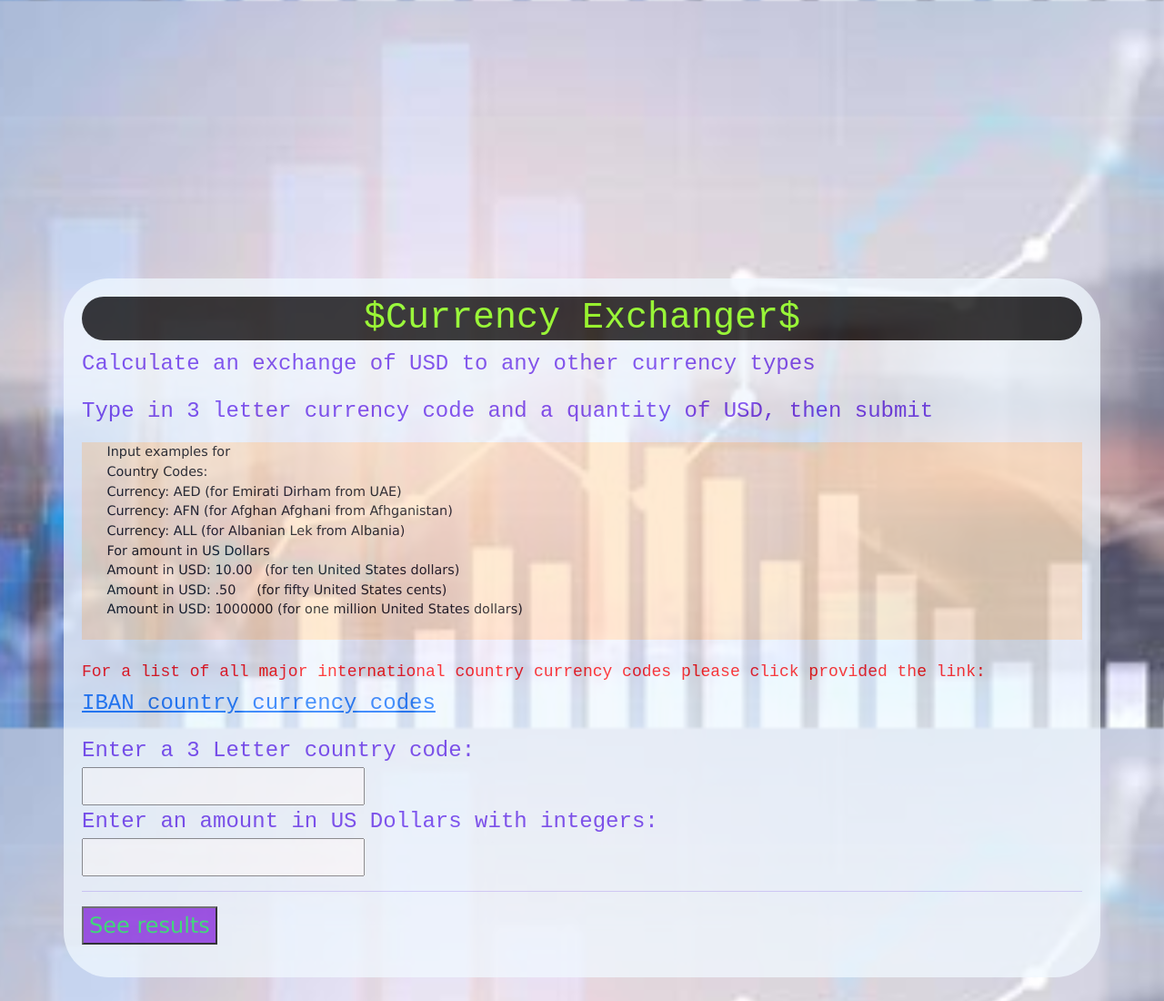
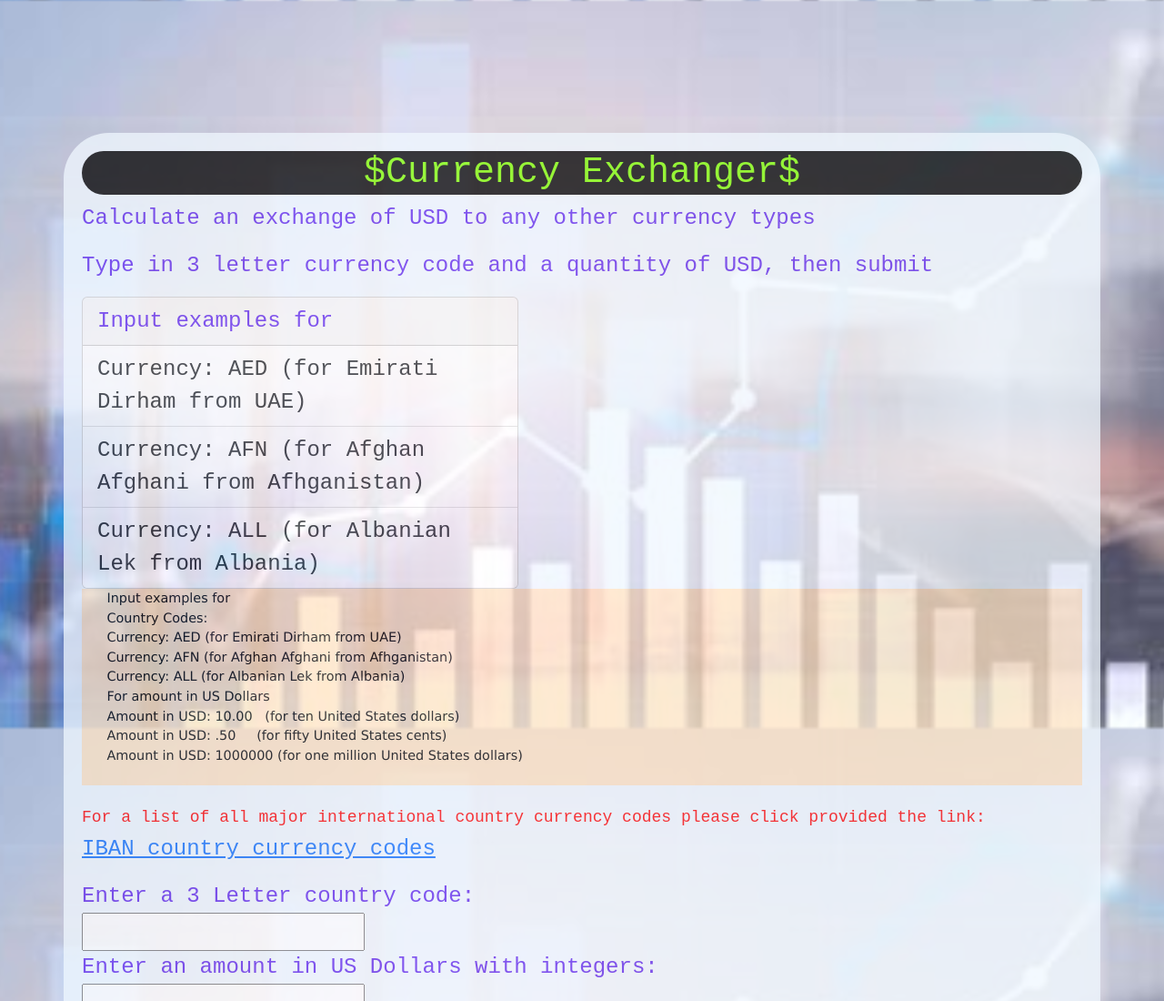
Before and after one commit to ChrisRDavila/currency_exchanger, a website built with webpack: page src/index.html in a window 1280 px wide. Shown: the top 1100 px of the page at 91% size. Built offline with nearby package versions, Linux system fonts and the light colour scheme.

Commit message:
playing around with possible CSS formatting options

```diff
--- a/src/index.html
+++ b/src/index.html
@@ -8,7 +8,16 @@
     <h1>$Currency Exchanger$</h1>
     <p>Calculate an exchange of USD to any other currency types</p>
     <p>Type in 3 letter currency code and a quantity of USD, then submit</p>
-    <p></p>
+    <div class="card" style="width: 30rem;">
+      <div class="card-header">
+        Input examples for
+      </div>
+      <ul class="list-group list-group-flush">
+        <li class="list-group-item">Currency: AED (for Emirati Dirham from UAE)</li>
+        <li class="list-group-item">Currency: AFN (for Afghan Afghani from Afhganistan)</li>
+        <li class="list-group-item">Currency: ALL (for Albanian Lek from Albania)</li>
+      </ul>
+    </div>
     <pre>
       Input examples for
       Country Codes:
```
